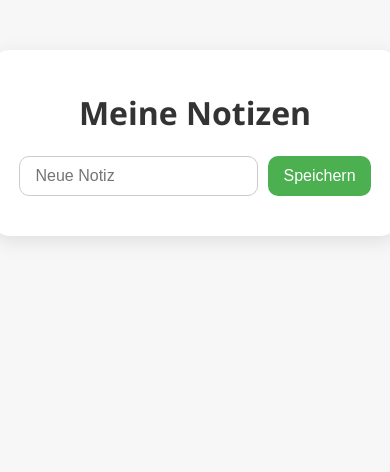
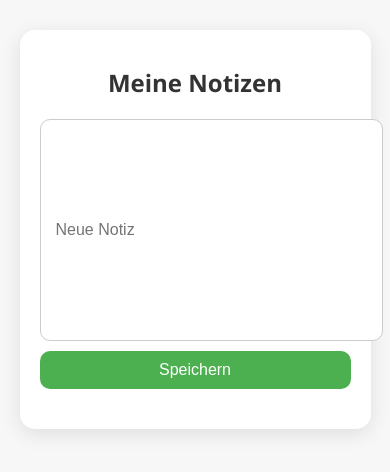
Before and after one commit to Hannxs09/sync-notes-app, a website: page public/index.html in a window 390 px wide. Drawn offline with nearby package versions, Linux system fonts and the light colour scheme; no server answers.

Commit message:
Design aktualisiert

```diff
--- a/public/index.html
+++ b/public/index.html
@@ -6,22 +6,118 @@
 <title>Sync Notes</title>
 <link rel="manifest" href="manifest.json">
 <style>
-    body { font-family: 'Segoe UI', Tahoma, Geneva, Verdana, sans-serif; background: #f7f7f7; margin:0; display:flex; justify-content:center; }
-    .app-container { width:100%; max-width:400px; margin-top:50px; background:#fff; padding:20px 25px; border-radius:15px; box-shadow:0 5px 20px rgba(0,0,0,0.1); }
-    h1 { text-align:center; color:#333; }
-    .input-container { display:flex; gap:10px; margin-bottom:20px; }
-    #noteInput { flex:1; padding:10px 15px; border-radius:10px; border:1px solid #ccc; font-size:16px; }
+  /* Allgemeines Layout */
+  body {
+    font-family: 'Segoe UI', Tahoma, Geneva, Verdana, sans-serif;
+    background: #f7f7f7;
+    margin: 0;
+    padding: 0;
+    display: flex;
+    justify-content: center;
+    align-items: flex-start;
+    min-height: 100vh;
+  }
+
+  .app-container {
+    width: 90%;
+    max-width: 500px;
+    margin: 30px 10px;
+    background: #fff;
+    padding: 20px;
+    border-radius: 15px;
+    box-shadow: 0 5px 20px rgba(0,0,0,0.1);
+    box-sizing: border-box;
+  }
+
+  h1 {
+    text-align: center;
+    color: #333;
+    font-size: 1.5rem;
+    margin-bottom: 20px;
+  }
+
+  .input-container {
+    display: flex;
+    gap: 10px;
+    margin-bottom: 20px;
+    flex-wrap: wrap;
+  }
+
+  #noteInput {
+    flex: 1 1 200px;
+    padding: 10px 15px;
+    border-radius: 10px;
+    border: 1px solid #ccc;
+    font-size: 1rem;
+    min-width: 0;
+  }
 
   /* Speichern-Button */
-    .save-btn { background-color:#4CAF50; color:white; border:none; padding:10px 15px; border-radius:10px; font-size:16px; cursor:pointer; transition:background 0.3s; }
-    .save-btn:hover { background-color:#45a049; }
+  .save-btn {
+    background-color: #4CAF50;
+    color: white;
+    border: none;
+    padding: 10px 15px;
+    border-radius: 10px;
+    font-size: 1rem;
+    cursor: pointer;
+    transition: background 0.3s;
+    flex: 0 0 auto;
+  }
 
-    #notes { list-style-type:none; padding:0; }
-    #notes li { background:#e0f7fa; margin-bottom:10px; padding:10px 15px; border-radius:10px; word-wrap:break-word; position:relative; }
+  .save-btn:hover {
+    background-color: #45a049;
+  }
 
-    /* Lösch-Button */
-    .delete-btn { position:absolute; right:10px; top:50%; transform:translateY(-50%); background:red; color:white; border:none; border-radius:5px; padding:2px 6px; cursor:pointer; font-size:12px; }
-    .delete-btn:hover { background:darkred; }
+  #notes {
+    list-style-type: none;
+    padding: 0;
+    margin: 0;
+  }
+
+  #notes li {
+    background: #e0f7fa;
+    margin-bottom: 10px;
+    padding: 10px 15px;
+    border-radius: 10px;
+    word-wrap: break-word;
+    position: relative;
+    font-size: 1rem;
+  }
+
+  /* Lösch-Button Styling */
+  .delete-btn {
+    position: absolute;
+    right: 10px;
+    top: 50%;
+    transform: translateY(-50%);
+    background: red;
+    color: white;
+    border: none;
+    border-radius: 5px;
+    padding: 2px 6px;
+    cursor: pointer;
+    font-size: 0.8rem;
+  }
+
+  .delete-btn:hover {
+    background: darkred;
+  }
+
+  /* Media Queries für kleine Handys */
+  @media (max-width: 400px) {
+    .input-container {
+      flex-direction: column;
+    }
+
+    #noteInput {
+      width: 100%;
+    }
+
+    .save-btn {
+      width: 100%;
+    }
+  }
 </style>
 </head>
 <body>
@@ -48,7 +144,6 @@
     }
   }
 
-    // Android Push Notifications
   if ("Notification" in window) {
     Notification.requestPermission().then(permission => console.log("Notification permission:", permission))
   }
@@ -68,7 +163,6 @@
     return li
   }
 
-    // Socket.IO Events
   socket.on("noteAdded", note => {
     list.appendChild(createNoteElement(note))
     if(Notification.permission === "granted") new Notification("Neue Notiz", { body: note, icon: "/icon.png" })
@@ -85,7 +179,6 @@
     })
   })
 
-    // Service Worker registrieren
   if ("serviceWorker" in navigator) {
     navigator.serviceWorker.register("/service-worker.js")
       .then(() => console.log("Service Worker registriert"))
```
Lines whose indentation alone changed are shown as unchanged.
